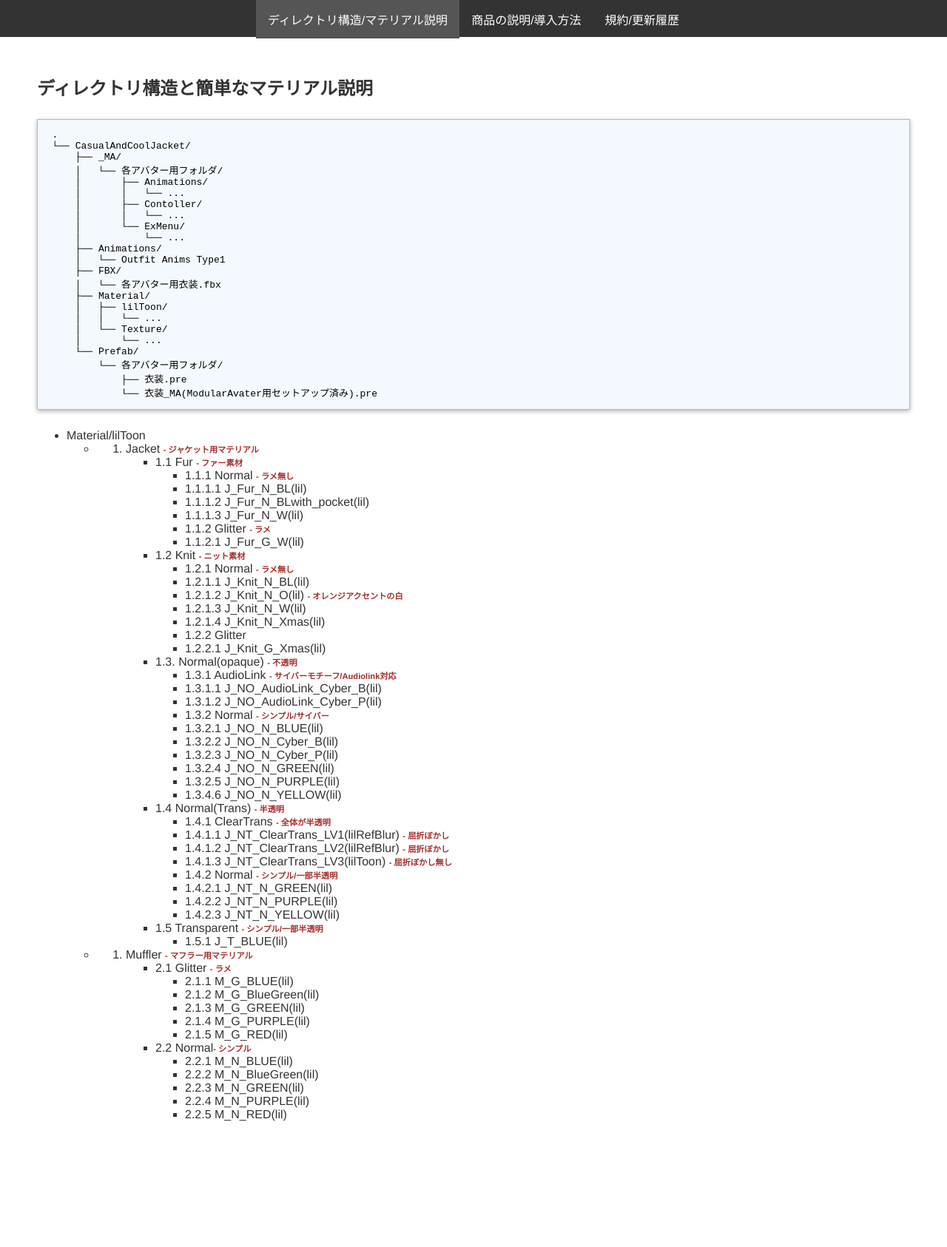
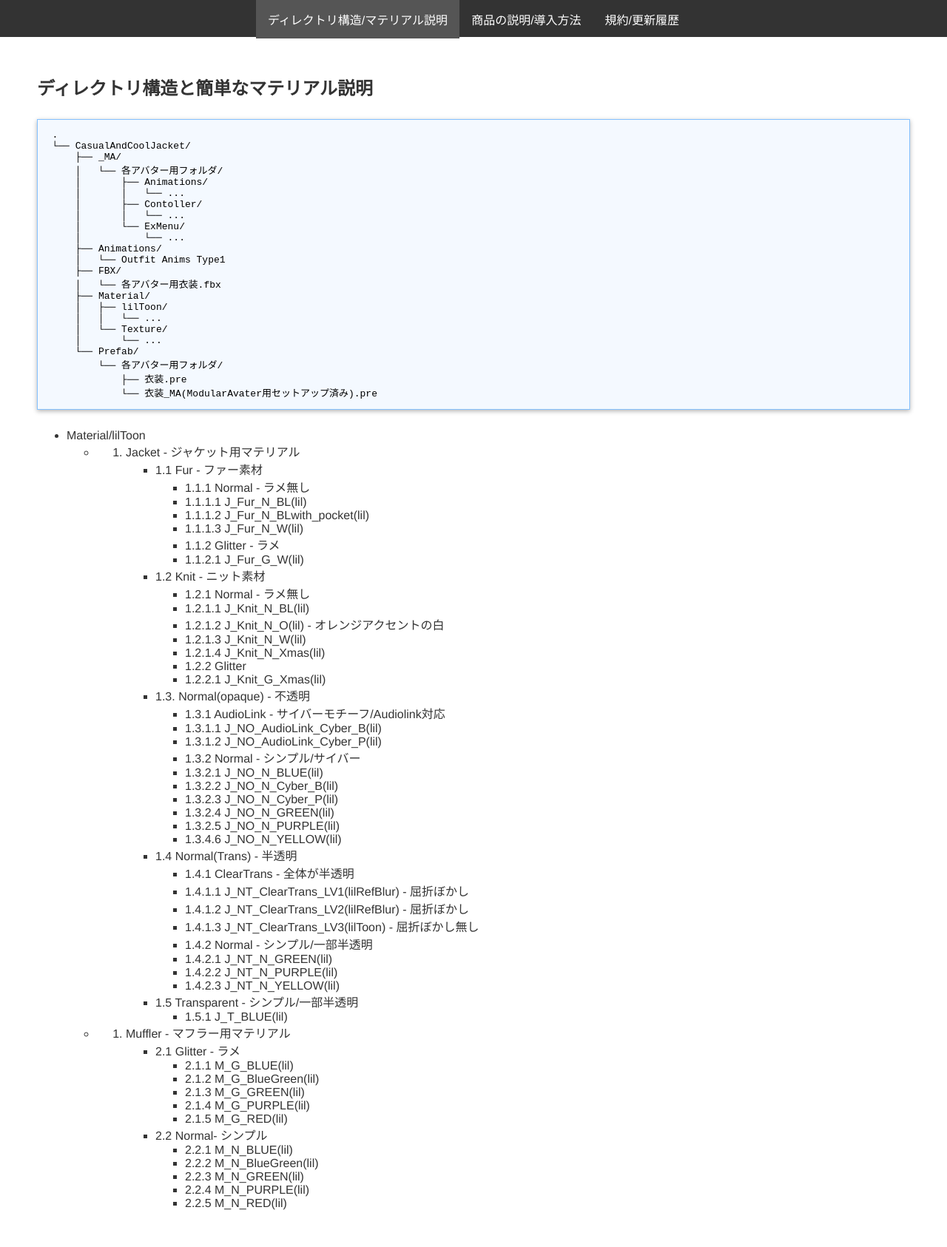
Before and after one commit to KLJP01/CasualAndCoolJacketManual, a Jekyll site: the page built from index.md, in a window 1280 px wide. Shown: the whole page at 74% size. Built offline with Jekyll 4.4.1, drawn with Linux system fonts in a browser that asks for light colours; before the commit the page ends 1566 px from its top, so only the background shows below that.

Commit message:
:bug: Fix

```diff
--- a/CSS/style.css
+++ b/CSS/style.css
@@ -186,16 +186,6 @@ h2::before {
 /* ------------------------
 ◆ ディレクトリ構造
 ---------------------------*/
-ul span,
-li span{
-    color: brown;
-    font-size: 0.7em;
-    font-weight: bold;
-}
-
-/* ------------------------
-◆ ディレクトリ構造
----------------------------*/
 pre.highlight {
     padding: 1em 1.5em;
     margin: 2em 0;
@@ -203,7 +193,7 @@ pre.highlight {
     border:1px solid #84c1ff;/*枠線*/
     box-shadow: 0 2px 6px rgba(0, 0, 0, 0.3);/*影*/
 }
-code {
+pre {
     margin: 0;
     padding: 0;
     color:#000000;/*文字色*/
```
